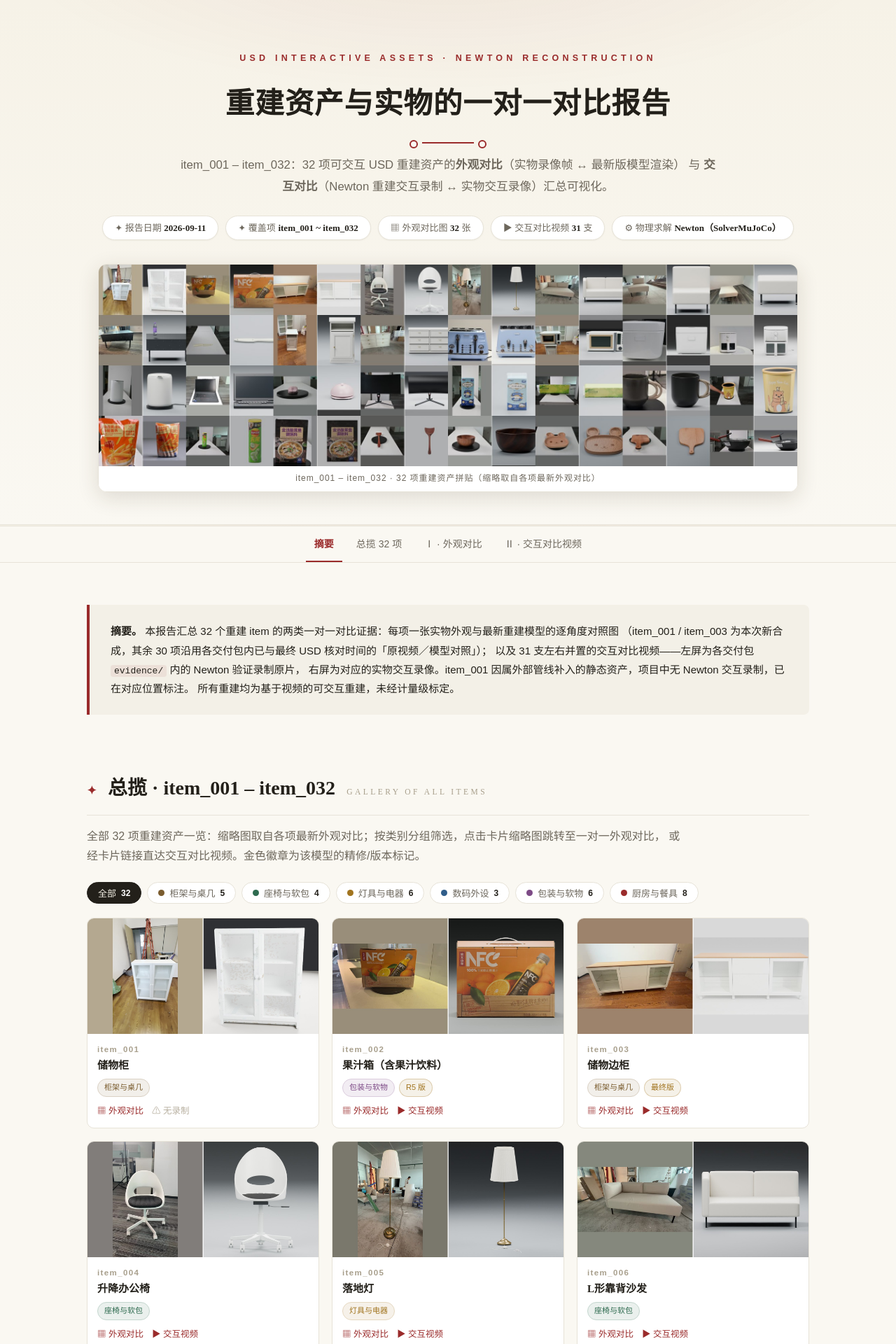
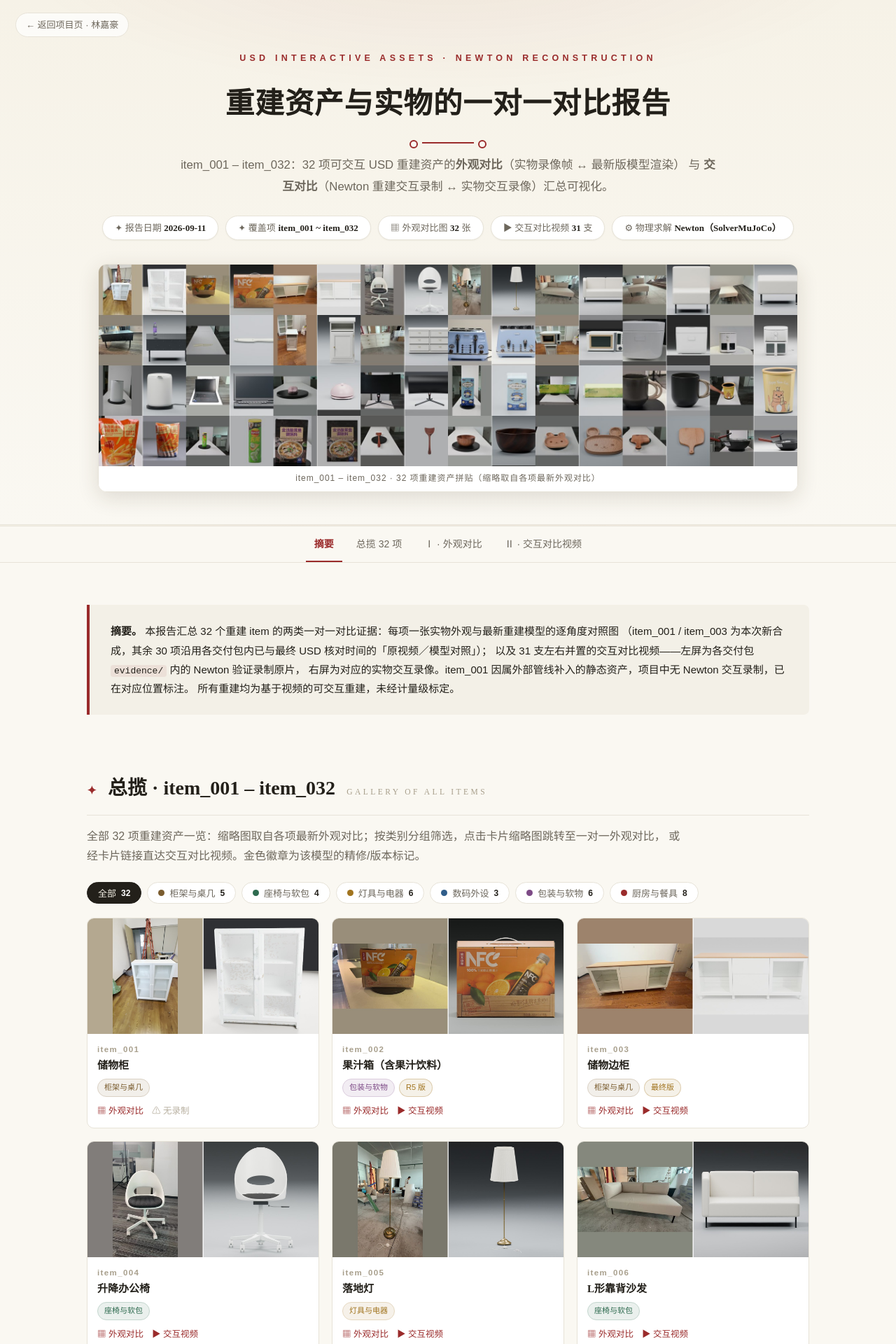
Before and after one commit to LinBornRain/LinBornRain.github.io, a Jekyll site: the page assets/projects/3d-reconstruction/index.html, which Jekyll copies as it is, in a window 1280 px wide. Shown: the top 1920 px of the page at 70% size. Built offline with Jekyll 4.4.1, drawn with Linux system fonts in a browser that asks for light colours.

Commit message:
feat(3d-reconstruction): add back-to-project-page link on standalone report

```diff
--- a/assets/projects/3d-reconstruction/index.html
+++ b/assets/projects/3d-reconstruction/index.html
@@ -33,6 +33,13 @@
       linear-gradient(180deg, #f6f2e7 0%, var(--bg) 100%);
   }
   .kicker { letter-spacing: .42em; color: var(--accent); font-size: 12.5px; text-transform: uppercase; font-weight: 600; }
+  .site-back {
+    position: absolute; top: 18px; left: 22px; font-size: 13px; color: var(--muted);
+    border: 1px solid var(--line); background: rgba(255,255,255,.7); border-radius: 999px;
+    padding: 5px 14px; backdrop-filter: blur(4px); transition: all .15s;
+  }
+  .site-back:hover { color: var(--accent); border-color: var(--accent); text-decoration: none; }
+  @media (max-width: 640px) { .site-back { position: static; display: inline-block; margin-bottom: 14px; } }
   header.hero h1 { font-size: 2.6rem; margin: 16px 0 6px; font-weight: 700; letter-spacing: .02em; }
   header.hero .rule { width: 74px; height: 2px; background: var(--accent); margin: 18px auto 16px; position: relative; }
   header.hero .rule::before, header.hero .rule::after {
@@ -259,6 +266,7 @@
 <div id="progress"></div>
 
 <header class="hero">
+  <a class="site-back" href="/projects/3d-reconstruction/">← 返回项目页 · 林嘉豪</a>
   <div class="kicker">USD Interactive Assets · Newton Reconstruction</div>
   <h1>重建资产与实物的一对一对比报告</h1>
   <div class="rule"></div>
```
